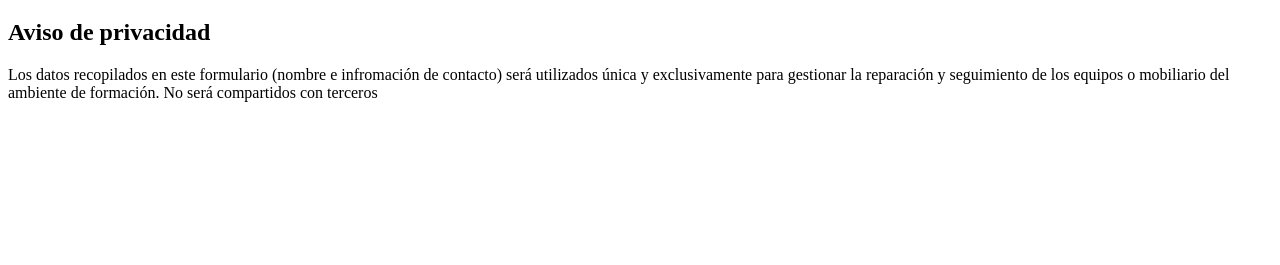
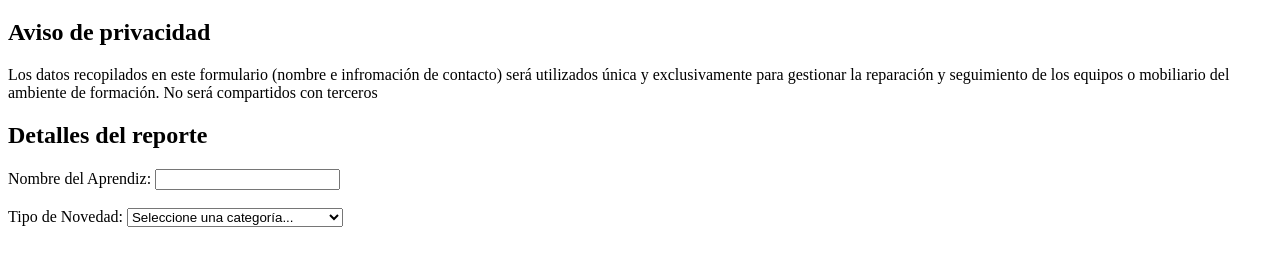
Before and after one commit to JohnVanagandr/basico-html-3533582, a plain HTML site: page reporte.html in a window 1280 px wide. Shown: the part 61-326 px from the top of the page. Drawn offline with Linux system fonts and the light colour scheme.

Commit message:
feat: agregar campos de entrada y seleccion con etiquetas accesibles

```diff
--- a/reporte.html
+++ b/reporte.html
@@ -21,6 +21,21 @@
                 Los datos recopilados en este formulario (nombre e infromación de contacto)  será utilizados única y exclusivamente para gestionar la reparación y seguimiento de los equipos o mobiliario del ambiente de formación. No será compartidos con terceros
             </p>
         </article>
+        <section>
+            <h2>Detalles del reporte</h2>
+            <form action="">
+                <label for="nombreCompleto">Nombre del Aprendiz: </label>
+                <input type="text" id="nombreCompleto" name="nombreCompleto" required>
+                <br><br>
+                <label for="tipoNovedad">Tipo de Novedad: </label>
+                <select name="tipoNovedad" id="tipoNovedad">
+                    <option value="">Seleccione una categoría...</option>
+                    <option value="hardware">Daño en equipo de cómputo</option>
+                    <option value="software">Falla de software o red</option>
+                    <option value="infraestructura">Daño en mobiliario o electricidad</option>
+                </select>
+            </form>
+        </section>
     </main>
 </body>
 </html>
```
